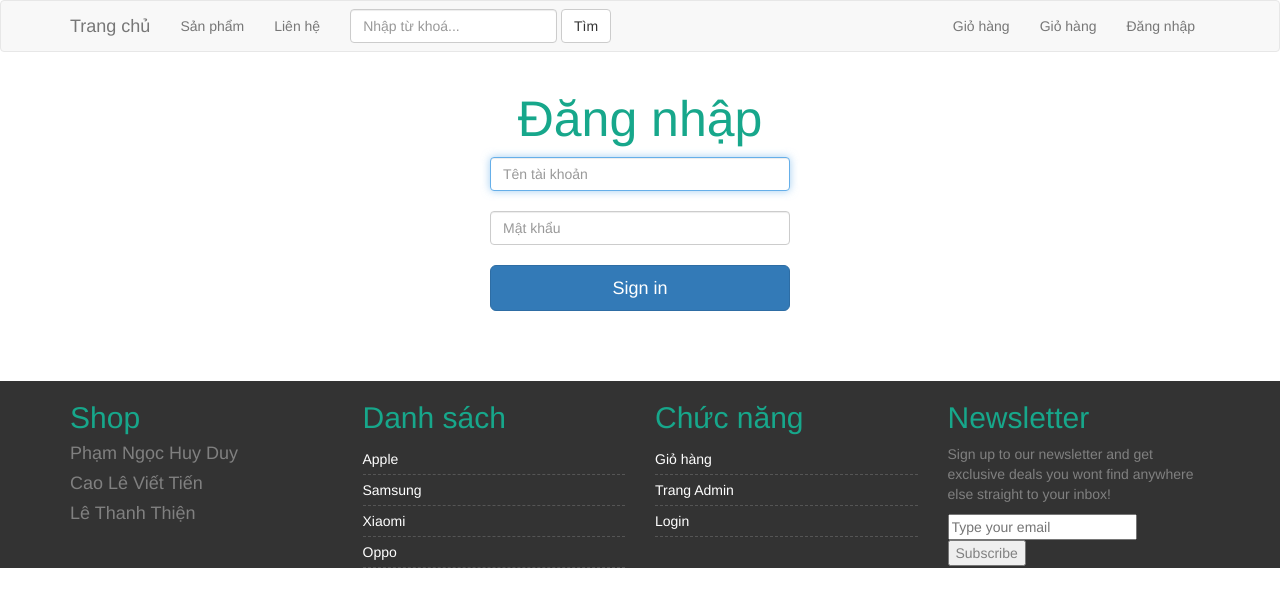
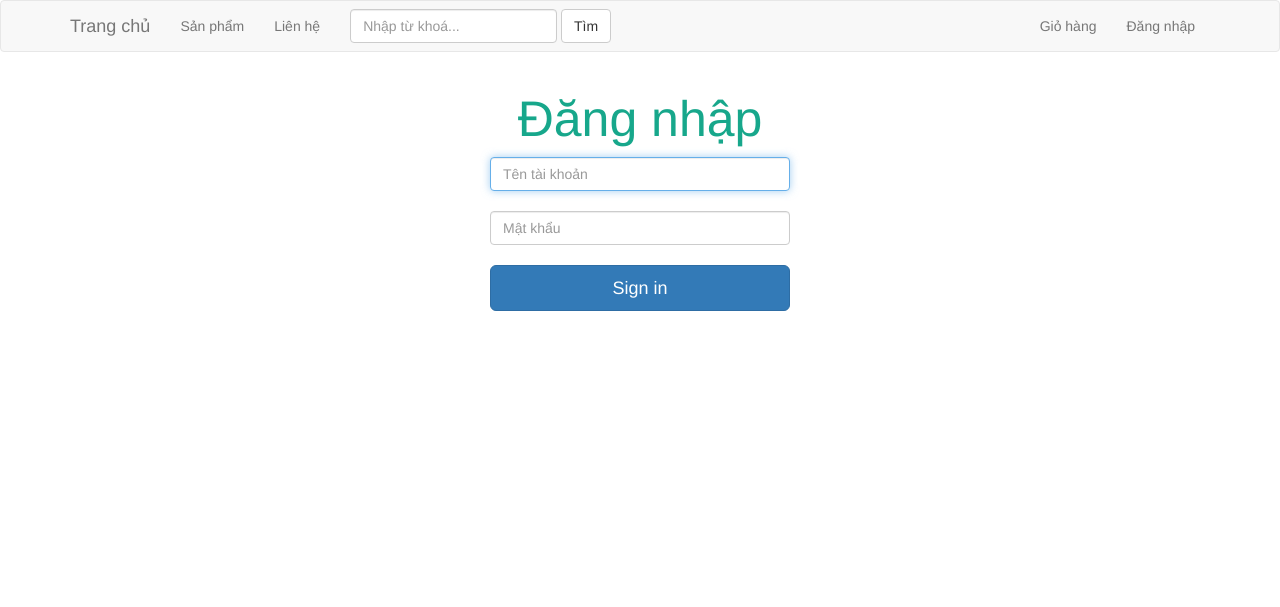
Before and after one commit to 3rdAugust/DoAnLTW1_ChieuT5, a PHP site: page /login.php in a window 1280 px wide. Shown: the top 607 px of the page. Run offline with PHP 8.4, Linux system fonts and the light colour scheme; data that the repository does not hold is empty.

Commit message:
Update login.php

```diff
--- a/DoAnLTW_Final/login.php
+++ b/DoAnLTW_Final/login.php
@@ -70,7 +70,6 @@
             </form>
 
                 <ul class="nav navbar-nav navbar-right">
-                    <li><a href="cart.php">Giỏ hàng</a></li>
                     <?php
                      if (isset($_SESSION['user']))
                      {
@@ -122,66 +121,6 @@
       </form>
         </div>
     </div> <!-- /container -->
-
-    <!-- Footer -->
-    <div class="footer-top">
-    <div class="container">
-            <div class="row">
-                <div class="col-md-3 col-sm-6">
-                    <div class="footer-about-us">
-                        <h2><span>Shop</span></h2>
-                        <ul class="list-unstyled">
-                            <li><h4>Phạm Ngọc Huy Duy</h4></li>
-                            <li><h4>Cao Lê Viết Tiến</h4></li>
-                            <li><h4>Lê Thanh Thiện</h4></li>
-                        </ul>
-                        <div class="footer-social">
-                            <a href="#" target="_blank"><i class="fa fa-facebook"></i></a>
-                            <a href="#" target="_blank"><i class="fa fa-twitter"></i></a>
-                            <a href="#" target="_blank"><i class="fa fa-youtube"></i></a>
-                            <a href="#" target="_blank"><i class="fa fa-linkedin"></i></a>
-                        </div>
-                    </div>
-                </div>
-
-                <div class="col-md-3 col-sm-6">
-                    <div class="footer-menu">
-                        <h2 class="footer-wid-title">Danh sách</h2>
-                        <ul>
-                            <li><a href="products.php?brand=Apple">Apple</a></li>
-                            <li><a href="products.php?Samsung">Samsung</a></li>
-                            <li><a href="products.php?Xiaomi">Xiaomi</a></li>
-                            <li><a href="products.php?Oppo">Oppo</a></li>
-                        </ul>
-                    </div>
-                </div>
-
-                <div class="col-md-3 col-sm-6">
-                    <div class="footer-menu">
-                        <h2 class="footer-wid-title">Chức năng</h2>
-                        <ul>
-                            <li><a href="cart.php">Giỏ hàng</a></li>
-                            <li><a href="admin.php">Trang Admin</a></li>
-                            <li><a href="login.php">Login</a></li>
-                        </ul>
-                    </div>
-                </div>
-
-                <div class="col-md-3 col-sm-6">
-                    <div class="footer-newsletter">
-                        <h2 class="footer-wid-title">Newsletter</h2>
-                        <p>Sign up to our newsletter and get exclusive deals you wont find anywhere else straight to your inbox!</p>
-                        <div class="newsletter-form">
-                            <form action="#">
-                                <input type="email" placeholder="Type your email">
-                                <input type="submit" value="Subscribe">
-                            </form>
-                        </div>
-                    </div>
-                </div>
-            </div>
-        </div>
-    </div>
     <script src="public/vendor/jquery/jquery-3.3.1.min.js"></script>
     <script src="public/vendor/bootstrap/js/bootstrap.min.js"></script>
 </body>
```
